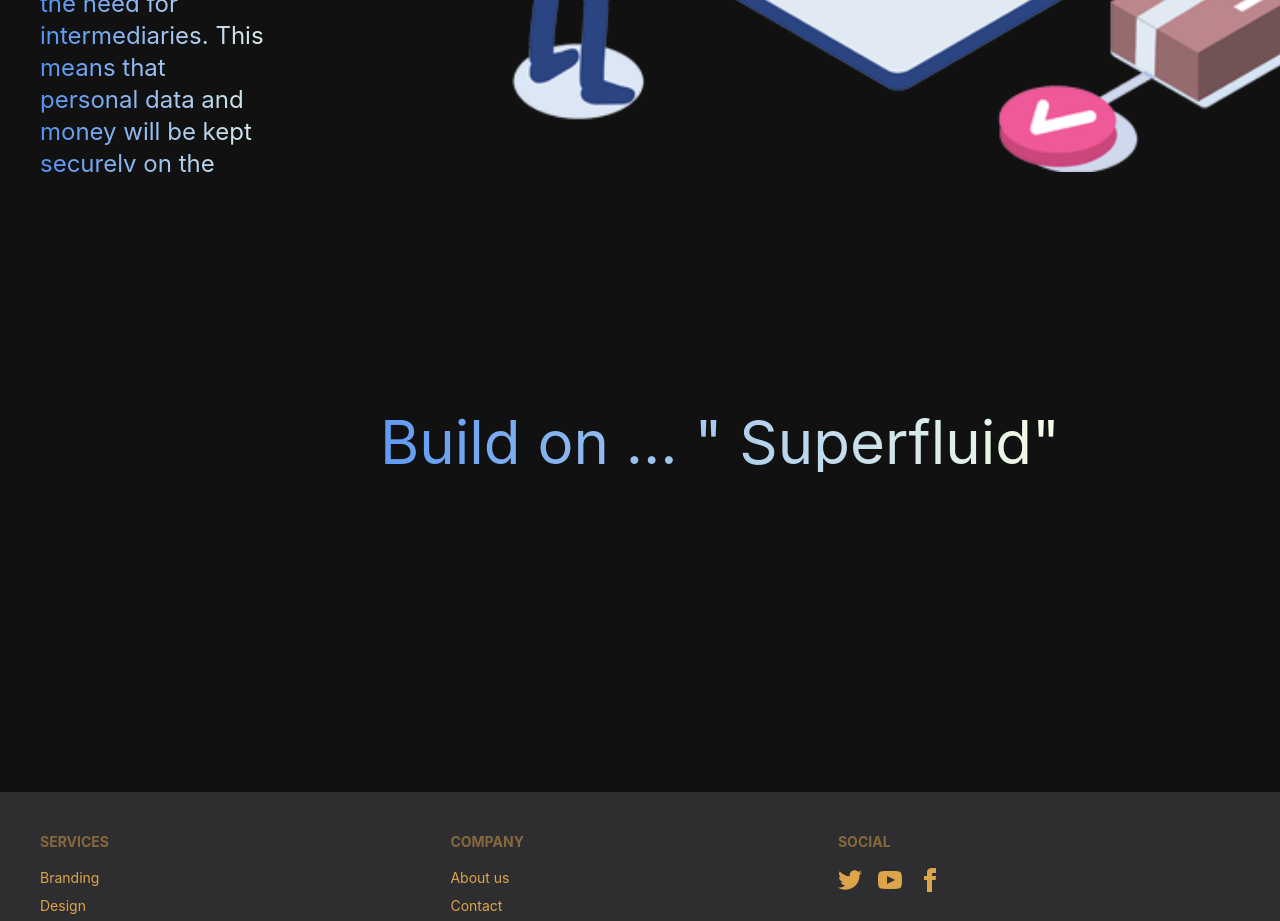
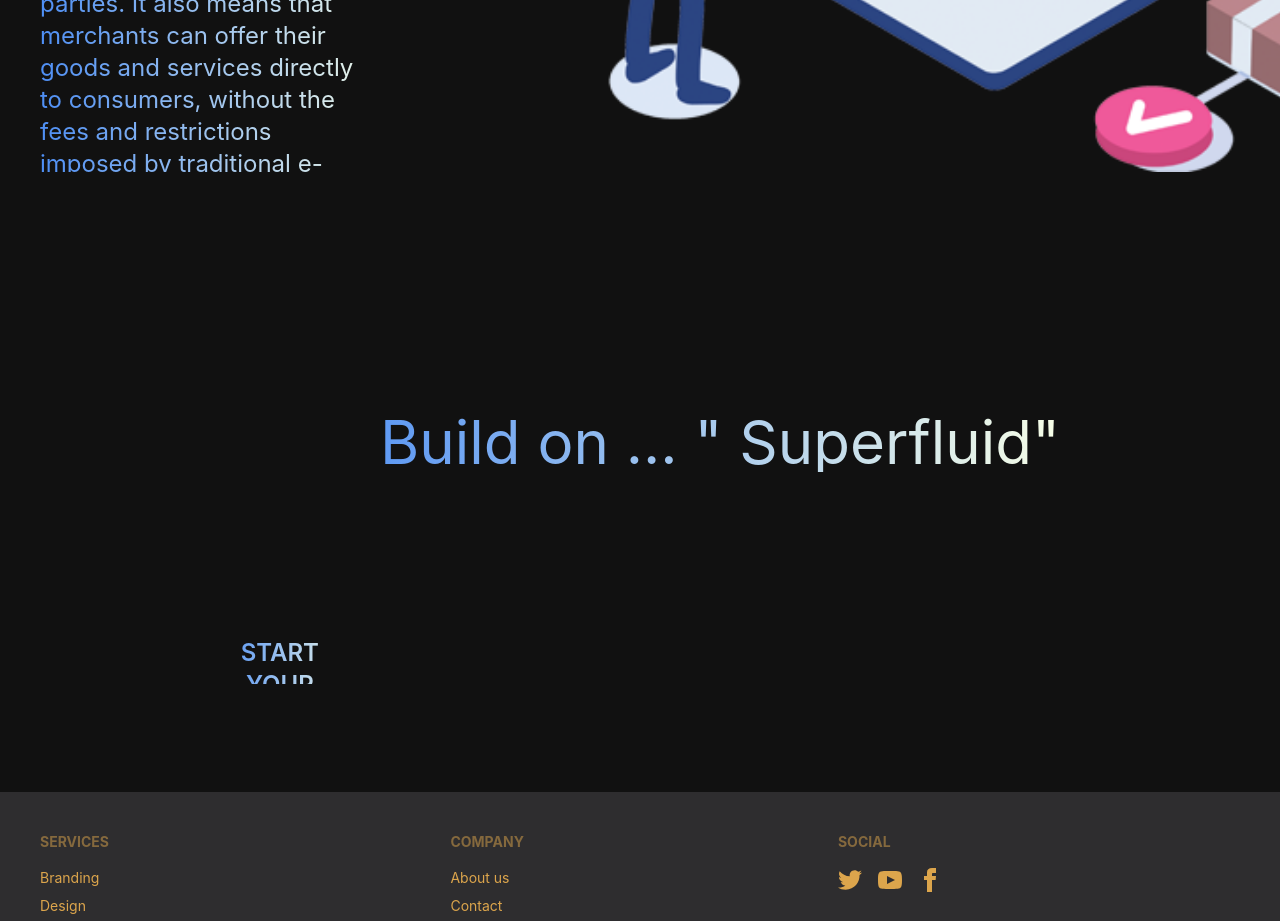
Before and after one commit to Trymbakmahant/DRENTing, a React (Create React App) app in the folder client/: page / in a window 1280 px wide. Shown: the part 1080-2001 px from the top of the page. Built offline with nearby package versions, Linux system fonts and the light colour scheme; no server answers.

Commit message:
Update home.js

```diff
--- a/client/src/components/Pages/home.js
+++ b/client/src/components/Pages/home.js
@@ -71,14 +71,16 @@
               status or geographic location.
             </div>
             <br />
+          <div className="ml-40">
             <button
               onClick={connectFormHandler}
-              style={{ marginRight: "20px", marginLeft: "20px" }}
+              // style={{ marginRight: "20px", marginLeft: "20px" }}
               exact
-              className=" btn  btn-outline text-2xl bg-clip-text text-transparent bg-gradient-to-r from-blue-500 to-lime-50  pb-5 pl-10 "
+              className=" btn  btn-outline text-2xl bg-clip-text text-transparent bg-gradient-to-r from-blue-500 to-lime-50   "
             >
               start your shopping
             </button>
+            </div>
           </p>
           <img className="pl-20" src={image} alt="" />
         </div>
```
